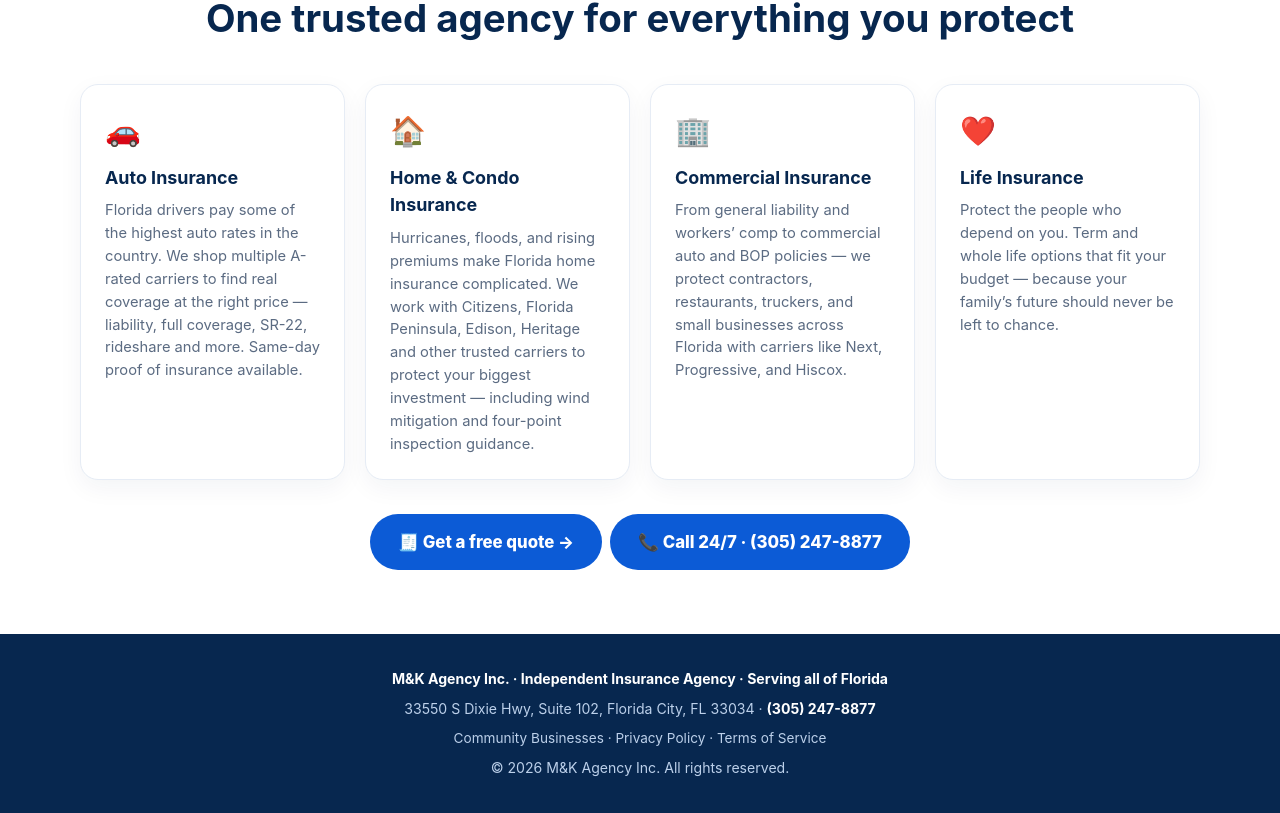
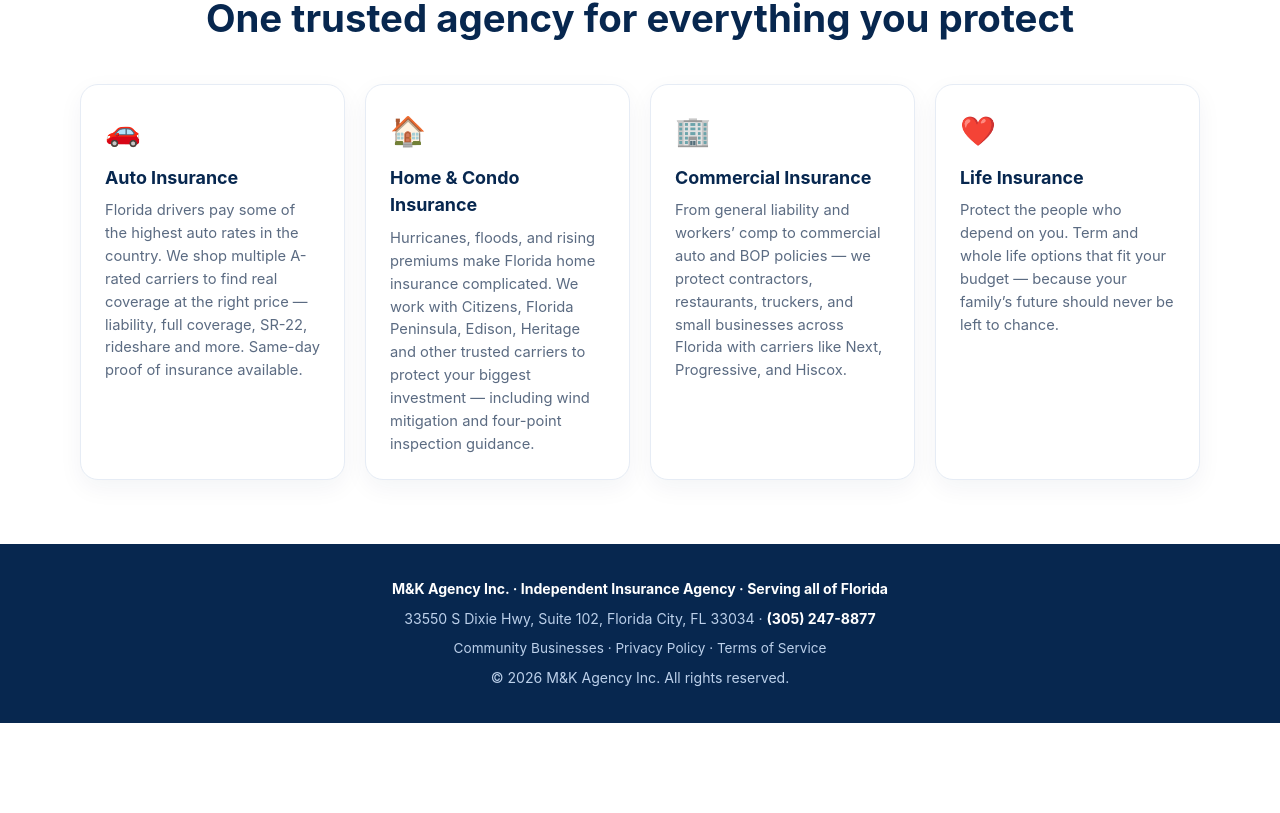
Before and after one commit to levsha2002/mkagencyinc-site, a Next.js app: page /1 in a window 1280 px wide. Shown: the part 1547-2360 px from the top of the page. After the commit the page ends 2270 px from the top, so only its background shows below. Built offline with nearby package versions, Linux system fonts and the light colour scheme.

Commit message:
Remove duplicate contact CTA row from homepage services section

```diff
--- a/app/[lang]/page.tsx
+++ b/app/[lang]/page.tsx
@@ -1,5 +1,5 @@
 import Link from 'next/link';
-import { getDict, PHONE_TEL, PHONE_DISPLAY } from '@/lib/dictionaries';
+import { getDict, PHONE_TEL } from '@/lib/dictionaries';
 import LeadForm from '@/components/LeadForm';
 
 const meet: Record<string, Record<string, string>> = {
@@ -110,10 +110,6 @@ export default function Home({ params }: { params: { lang: string } }) {
             <div className="svc"><div className="ico">🏢</div><h3>{t.services.commercial.h}</h3><p>{t.services.commercial.p}</p></div>
             <div className="svc"><div className="ico">❤️</div><h3>{t.services.life.h}</h3><p>{t.services.life.p}</p></div>
           </div>
-          <div className="center-cta">
-            <a href={`/${lang}/quote`} className="cta" style={{ marginRight: '8px' }}>🧾 {m.quote}</a>
-            <a href={`tel:${PHONE_TEL}`} className="cta">📞 {t.call247} · {PHONE_DISPLAY}</a>
-          </div>
         </div>
       </section>
     </main>
```
